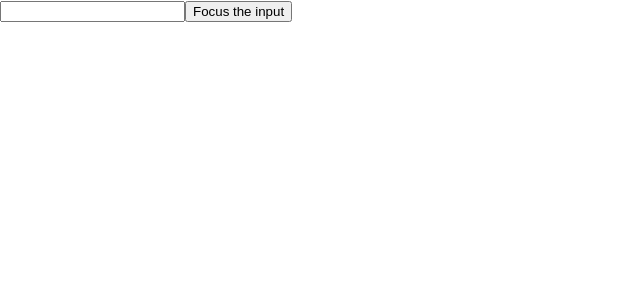
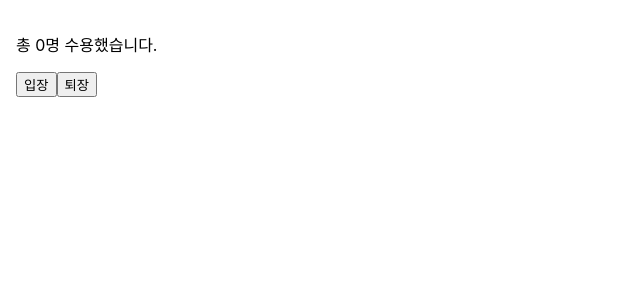
Before and after one commit to kklove1015/my-app, a React (Create React App) app: page / in a window 1280 px wide. Shown: the top 300 px of the page, without its empty margins (0-640 px from the left). Built offline with nearby package versions, Linux system fonts and the light colour scheme.

Commit message:
Custom Hook

```diff
--- a/src/index.js
+++ b/src/index.js
@@ -3,14 +3,14 @@
 import "./index.css";
 import App from "./App";
 
-import UseRefTest from "./react_practice_06/UseRefTest";
+import Accommodate from "./react_practice_07/Accommodate";
 
 const rootElement = document.getElementById("root");
 
 const render = (Component) => {
   createRoot(rootElement).render(
     <StrictMode>
-      <UseRefTest />
+      <Accommodate />
     </StrictMode>
   );
 };
--- /dev/null
+++ b/src/react_practice_07/Accommodate.jsx
@@ -0,0 +1,34 @@
+import { useState, useEffect } from "react";
+import useCounter from "./useCounter";
+
+const MAX_CAPACITY = 10;
+
+function Accommodate(props) {
+  const [isFull, setIsFull] = useState(false);
+  const [count, increaseCount, decreaseCount] = useCounter(0);
+
+  useEffect(() => {
+    console.log("====================");
+    console.log("useEffect() is called.");
+    console.log(`isFull: ${isFull}`);
+  });
+
+  useEffect(() => {
+    setIsFull(count >= MAX_CAPACITY);
+    console.log(`Current count value: ${count}`);
+  }, [count]);
+
+  return (
+    <div style={{ padding: 16 }}>
+      <p>{`총 ${count}명 수용했습니다.`}</p>
+      <button onClick={increaseCount} disabled={isFull}>
+        입장
+      </button>
+      <button onClick={decreaseCount}>퇴장</button>
+
+      {isFull && <p style={{ color: "red" }}>정원이 가득 찼습니다.</p>}
+    </div>
+  );
+}
+
+export default Accommodate;
--- /dev/null
+++ b/src/react_practice_07/useCounter.jsx
@@ -0,0 +1,12 @@
+import { useState } from "react";
+
+function useCounter(initialValue) {
+  const [count, setCount] = useState(initialValue);
+
+  const increaseCount = () => setCount((count) => count + 1);
+  const decreaseCount = () => setCount((count) => Math.max(count - 1, 0));
+
+  return [count, increaseCount, decreaseCount];
+}
+
+export default useCounter;
```
Also changed, not shown: src/react_practice_07/ChatUserSelector.jsx (added, +30 -0 lines), src/react_practice_07/UserListItem.jsx (added, +18 -0 lines), src/react_practice_07/UserStatus.jsx (added, +12 -0 lines), src/react_practice_07/useUserStatus.jsx (added, +21 -0 lines).
